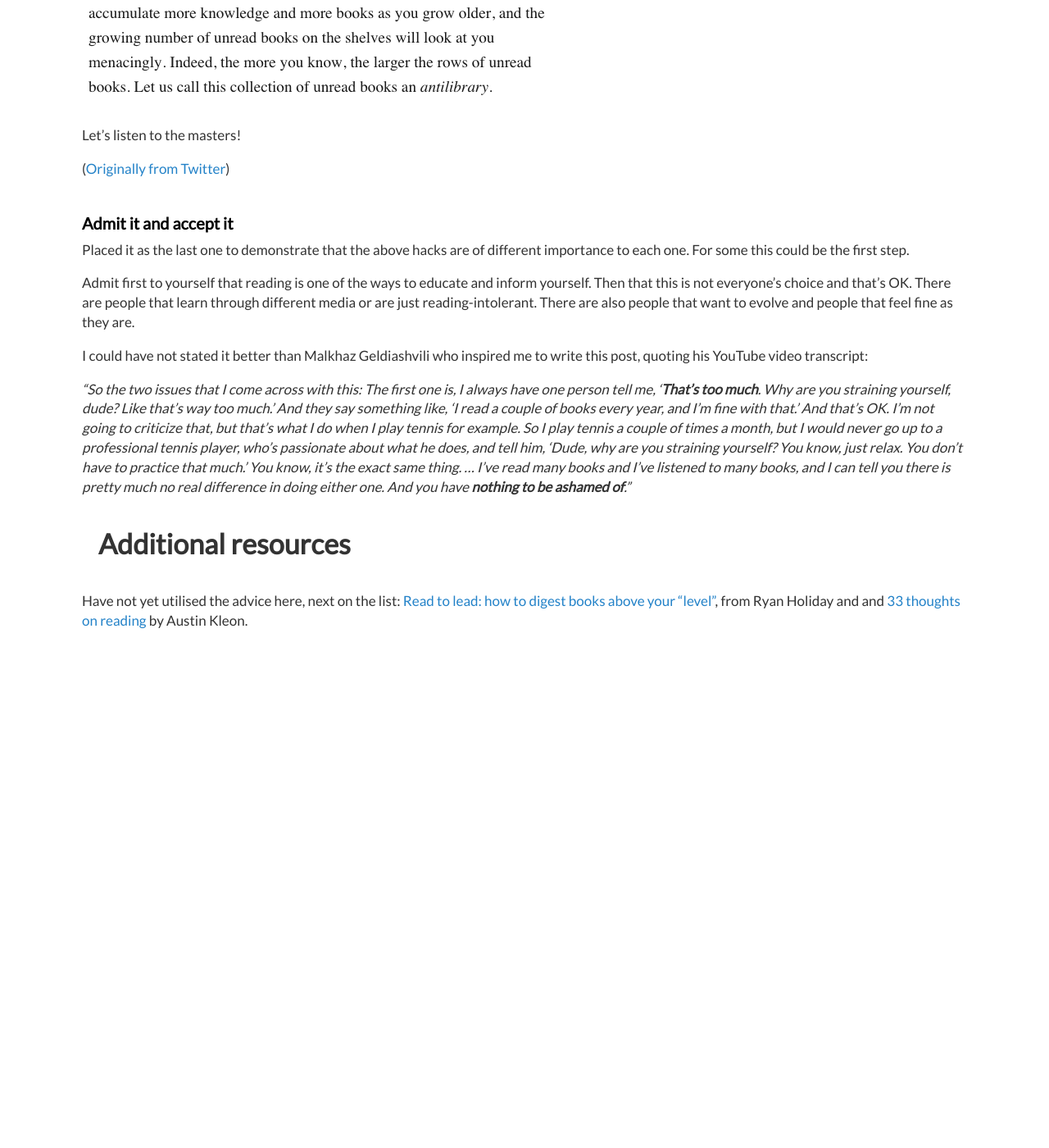
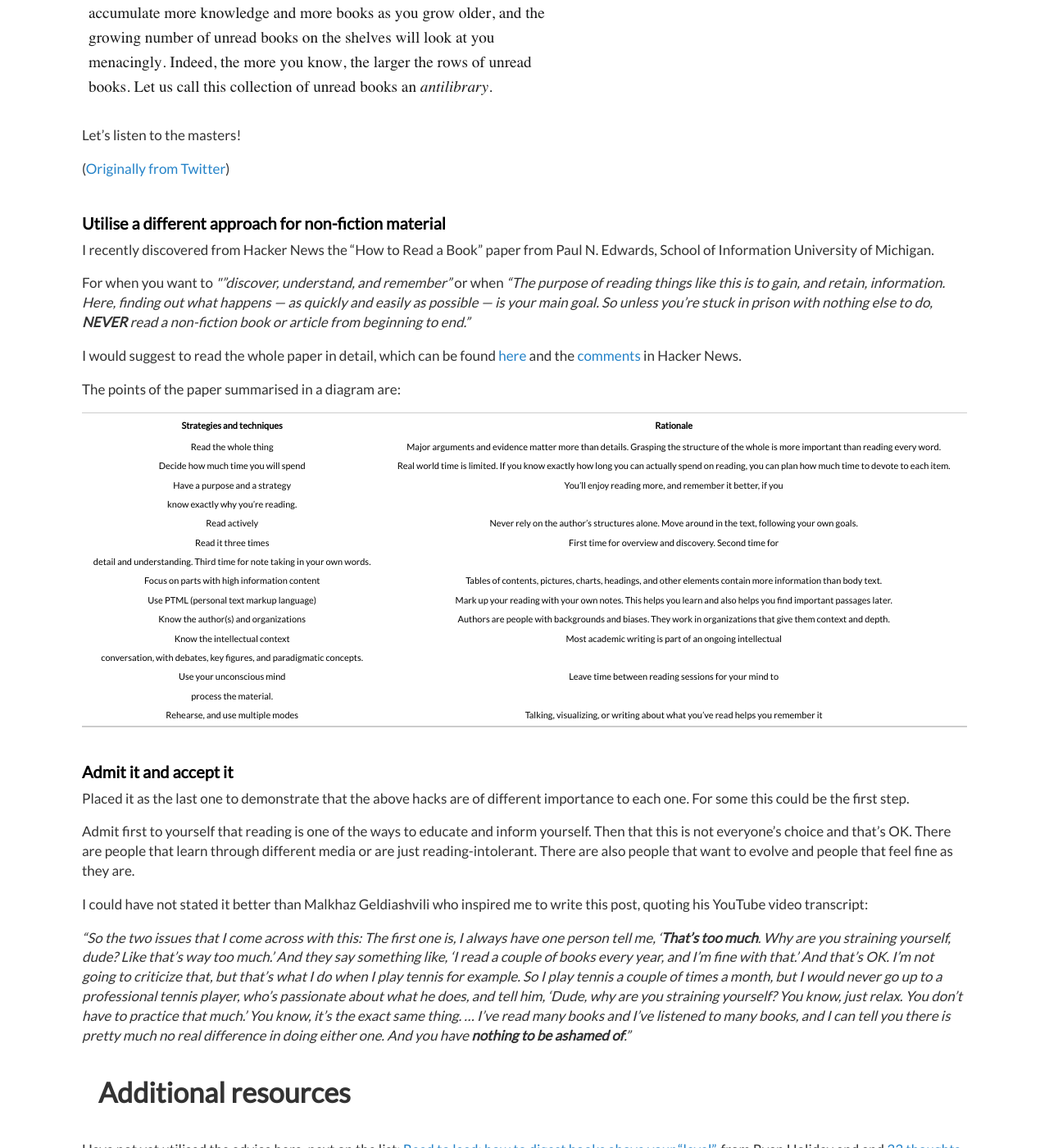
Before and after one commit to dimitrismistriotis/dimitrismistriotis.github.io, a Jekyll site: the page built from _posts/2015-08-15-reading_hacks.md, in a window 1280 px wide and 1400 px high, scrolled down 5124 px. Shown: the whole window at 82% size. Built offline with Jekyll 4.4.1, drawn with Linux system fonts in a browser that asks for light colours; before the commit the page ends 5910 px from its top, so only the background shows below that.

Commit message:
How to read a book paper

```diff
--- a/_posts/2015-08-15-reading_hacks.md
+++ b/_posts/2015-08-15-reading_hacks.md
@@ -173,6 +173,39 @@ Let's listen to the masters!
 
 ([Originally from Twitter](https://twitter.com/tgeorgakopoulos/status/701004846313426948/))
 
+## Utilise a different approach for non-fiction material
+
+I recently discovered from Hacker News the "How to Read a Book" paper from Paul N. Edwards, School of Information University of Michigan.
+
+For when you want to *""discover, understand, and remember"* or when *"The purpose of
+reading things like this is to gain, and retain, information. Here, finding out
+what happens — as quickly and easily as possible — is your main goal. So unless
+you’re stuck in prison with nothing else to do, **NEVER** read a non-fiction book or
+article from beginning to end."*
+
+I would suggest to read the whole paper in detail, which can be found [here](http://pne.people.si.umich.edu/PDF/howtoread.pdf) and the [comments](https://news.ycombinator.com/item?id=12209446) in Hacker News.
+
+The points of the paper summarised in a diagram are:
+
+| Strategies    and    techniques | Rationale |
+| ------------------------------- |:---------:|
+| Read    the    whole    thing   | Major arguments and evidence matter more than details. Grasping the structure of the whole is more important than reading every word. |
+| Decide how much time you will spend | Real world time is limited. If you know exactly how long you can actually spend on reading, you can plan how much time to devote to each item. |
+| Have a purpose and a strategy | You'll enjoy reading more, and remember it better, if you
+know exactly why you're reading. |
+| Read actively | Never rely on the author's structures alone. Move around in the text, following your own goals. |
+| Read it three times | First time for overview and discovery. Second time for
+detail and understanding. Third time for note taking in your own words. |
+| Focus on parts with high information content | Tables of contents, pictures, charts, headings, and other elements contain more information than body text. |
+| Use PTML (personal text markup language) | Mark up your reading with your own notes. This helps you learn and also helps you find important passages later. |
+| Know the author(s) and organizations | Authors are people with backgrounds and biases. They work in organizations that give them context and depth. |
+| Know the intellectual context | Most academic writing is part of an ongoing intellectual
+conversation, with debates, key figures, and paradigmatic concepts. |
+| Use your unconscious mind | Leave time between reading sessions for your mind to
+process the material. |
+| Rehearse, and use multiple modes | Talking, visualizing, or writing about what you've read helps you remember it |
+
+
 ## Admit it and accept it
 
 Placed it as the last one to demonstrate that the above hacks are of different
```
